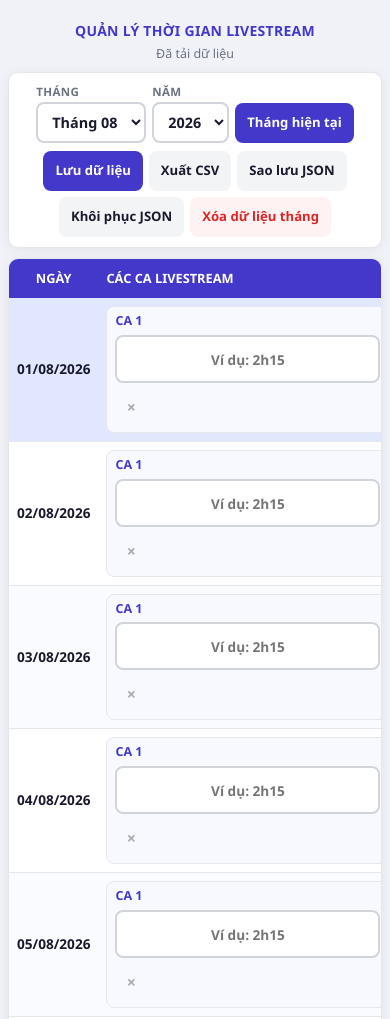
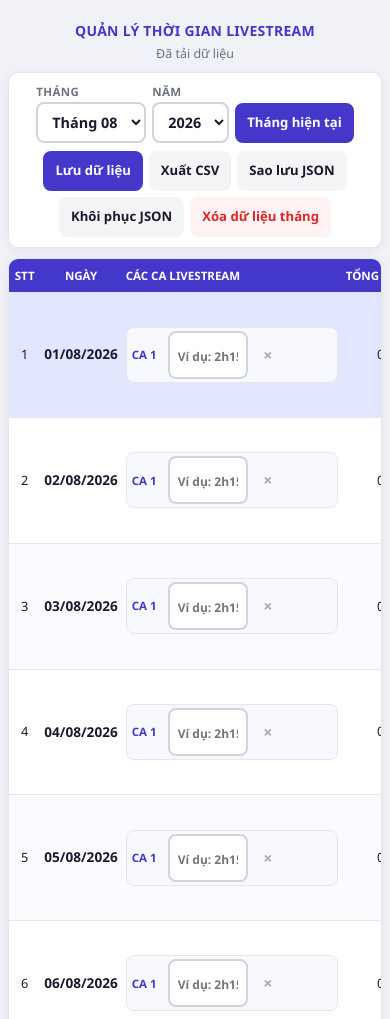
Before and after one commit to roadtest62-cyber/timelive, a plain HTML site: page index.html in a window 390 px wide. Shown: the top 1019 px of the page. Drawn offline with Linux system fonts and the light colour scheme.

Commit message:
Fix mobile: keep all columns visible, add change event backup

```diff
--- a/script.js
+++ b/script.js
@@ -103,6 +103,7 @@ document.addEventListener('DOMContentLoaded', () => {
     // Delegate events trên tbody
     tbody.addEventListener('click', onTableClick);
     tbody.addEventListener('input', onTableInput);
+    tbody.addEventListener('change', onTableInput); // backup cho mobile
     tbody.addEventListener('blur', onTableBlur, true);
   }
 
--- a/style.css
+++ b/style.css
@@ -361,41 +361,35 @@ tbody tr.today { background: #e0e7ff; font-weight: 600; }
     min-height: 40px;
   }
 
-  /* Bảng: ẩn cột STT,_Minutes,Total trên mobile để gọn */
-  table { min-width: 0; font-size: 0.82rem; }
-  .c-stt, .c-minutes, .c-total { display: none; }
-  td:nth-child(1), td:nth-child(5), td:nth-child(6),
-  th:nth-child(1), th:nth-child(5), th:nth-child(6) {
-    display: none;
-  }
-  .c-sessions { min-width: 0; }
-  .c-count { width: auto; }
-  .c-actions { width: auto; }
+  /* Bảng: giữ nguyên tất cả cột, cho cuộn ngang */
+  table { min-width: 700px; font-size: 0.8rem; }
+  th { font-size: 0.72rem; padding: 8px 4px; }
+  td { padding: 5px 4px; }
+  .c-sessions { min-width: 220px; }
+  .c-count { width: 42px; }
+  .c-actions { width: 120px; }
 
   /* Ngày */
   .day-date { font-size: 0.85rem; }
 
-  /* Session: stack dọc, ô nhập full width */
-  .session-stack { gap: 6px; }
+  /* Session: giữ nguyên layout, chỉ điều chỉnh kích thước */
+  .session-stack { gap: 4px; }
   .session-item {
-    flex-wrap: wrap;
     gap: 4px;
-    padding: 5px 8px;
+    padding: 3px 5px;
   }
   .session-label {
-    font-size: 0.78rem;
-    min-width: 34px;
+    font-size: 0.72rem;
+    min-width: 32px;
   }
   .session-input {
-    flex: 1 1 100%;
-    min-width: 0;
-    max-width: none;
-    padding: 8px 10px;
-    font-size: 0.95rem;
-    border-radius: 8px;
+    min-width: 65px;
+    max-width: 80px;
+    padding: 5px 4px;
+    font-size: 0.85rem;
   }
   .session-input::placeholder {
-    font-size: 0.85rem;
+    font-size: 0.75rem;
   }
   .btn-icon {
     width: 32px;
```
Also changed, not shown: 1 other file.
